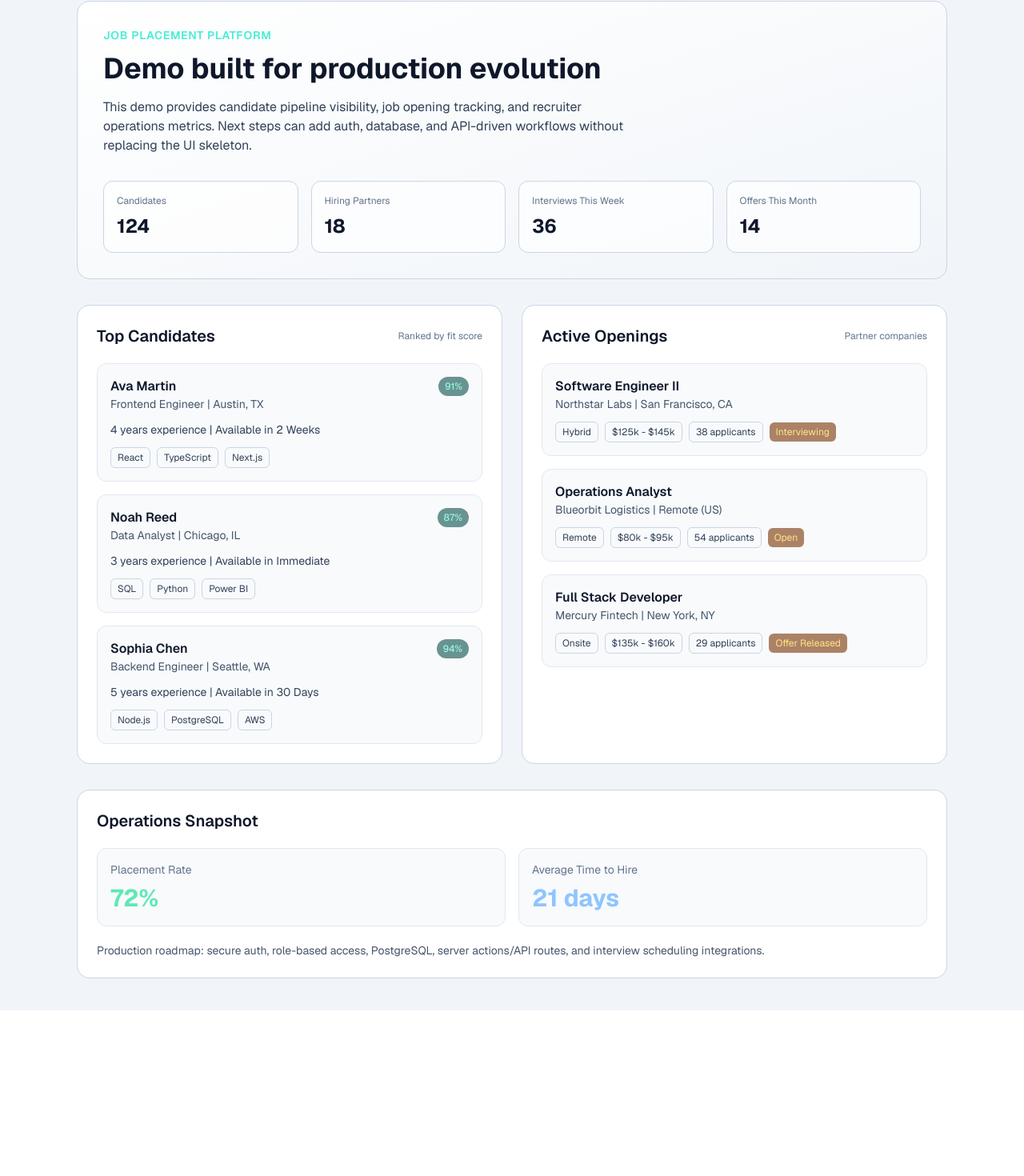
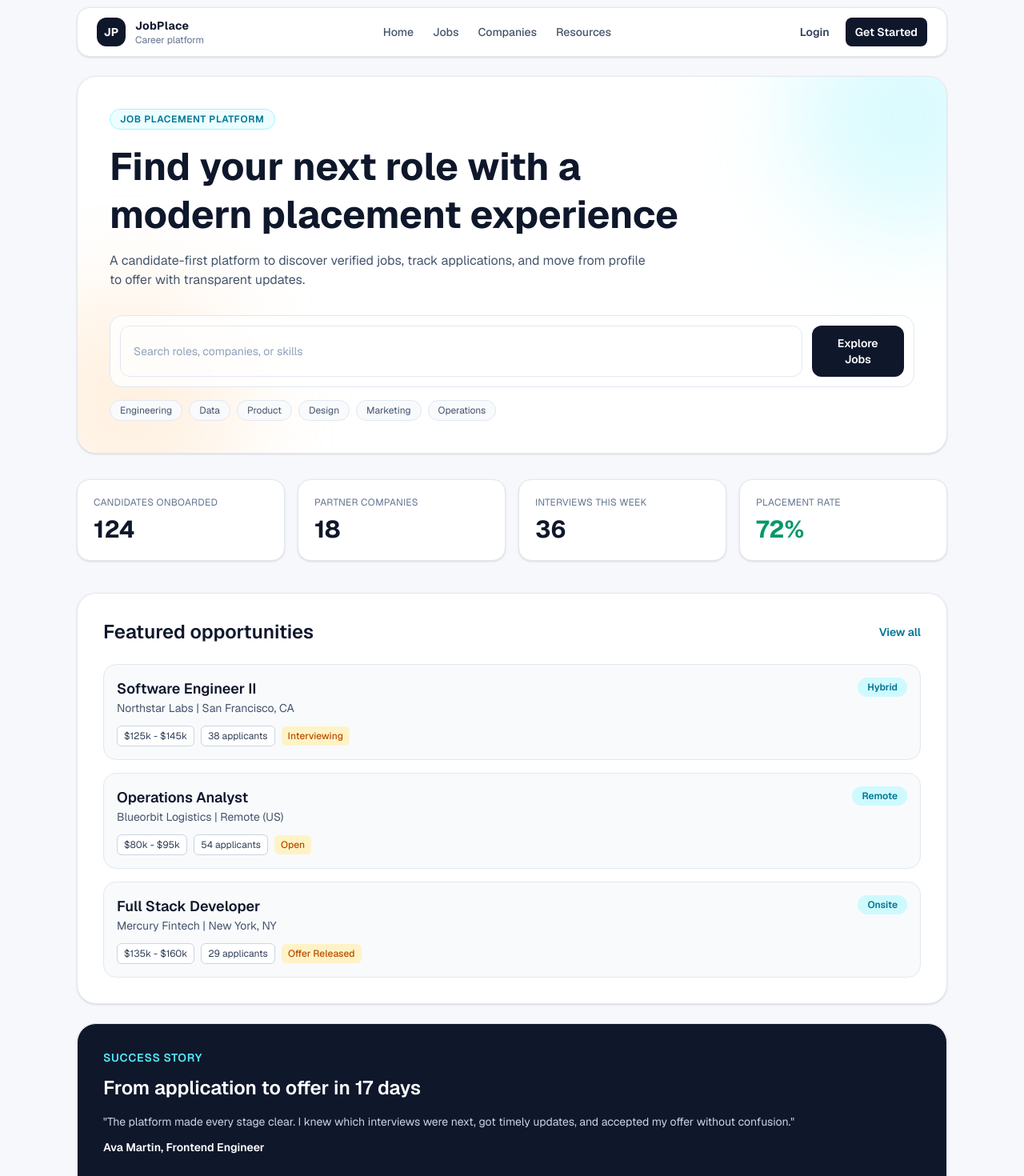
Before and after one commit to vitchcraftstudios/job-placement-platform, a Next.js app: page / in a window 1280 px wide. Shown: the part 39-1509 px from the top of the page at 80% size. Before the commit the page ends 1302 px from the top, so only its background shows below. Built offline with nearby package versions, Linux system fonts and the light colour scheme.

Commit message:
Modern landing UI with nav hero and search

```diff
--- a/app/page.tsx
+++ b/app/page.tsx
@@ -1,108 +1,149 @@
-import { candidates, jobOpenings, pipeline } from "./data";
+import { jobOpenings, pipeline } from "./data";
+
+const processSteps = [
+  {
+    title: "Build your profile",
+    detail: "Create a skills-first profile with portfolio links and role preferences.",
+  },
+  {
+    title: "Get matched instantly",
+    detail: "Our matching engine highlights roles aligned to your skills and goals.",
+  },
+  {
+    title: "Interview confidently",
+    detail: "Track status, prep notes, and interviews from one clean workflow.",
+  },
+];
+
+const categories = ["Engineering", "Data", "Product", "Design", "Marketing", "Operations"];
 
 export default function Home() {
-  const kpis = [
-    { label: "Candidates", value: pipeline.totalCandidates.toString() },
-    { label: "Hiring Partners", value: pipeline.activePartners.toString() },
-    { label: "Interviews This Week", value: pipeline.interviewsThisWeek.toString() },
-    { label: "Offers This Month", value: pipeline.offersThisMonth.toString() },
-  ];
+  return (
+    <div className="min-h-screen bg-[#f7f8fc] text-slate-900">
+      <main className="mx-auto w-full max-w-6xl px-6 py-8 sm:px-8 sm:py-12">
+        <header className="mb-6 flex items-center justify-between rounded-2xl border border-slate-200 bg-white px-4 py-3 shadow-sm sm:px-6">
+          <div className="flex items-center gap-3">
+            <span className="inline-flex h-9 w-9 items-center justify-center rounded-xl bg-slate-900 text-sm font-bold text-white">
+              JP
+            </span>
+            <div>
+              <p className="text-sm font-bold tracking-wide">JobPlace</p>
+              <p className="text-xs text-slate-500">Career platform</p>
+            </div>
+          </div>
+          <nav className="hidden items-center gap-6 text-sm font-medium text-slate-600 md:flex">
+            <a href="#" className="transition hover:text-slate-900">
+              Home
+            </a>
+            <a href="#" className="transition hover:text-slate-900">
+              Jobs
+            </a>
+            <a href="#" className="transition hover:text-slate-900">
+              Companies
+            </a>
+            <a href="#" className="transition hover:text-slate-900">
+              Resources
+            </a>
+          </nav>
+          <div className="flex items-center gap-2">
+            <button className="rounded-lg px-3 py-2 text-sm font-semibold text-slate-700 transition hover:bg-slate-100">
+              Login
+            </button>
+            <button className="rounded-lg bg-slate-900 px-3 py-2 text-sm font-semibold text-white transition hover:bg-slate-700">
+              Get Started
+            </button>
+          </div>
+        </header>
 
-  return (
-    <div className="min-h-screen bg-slate-100 text-slate-900">
-      <main className="mx-auto w-full max-w-6xl px-6 py-10 sm:px-8">
-        <section className="rounded-2xl border border-slate-300 bg-gradient-to-br from-white to-slate-100 p-8">
-          <p className="text-sm font-semibold uppercase tracking-wider text-teal-300">
+        <section className="relative overflow-hidden rounded-3xl border border-slate-200 bg-white p-7 shadow-sm sm:p-10">
+          <div className="pointer-events-none absolute -right-24 -top-24 h-72 w-72 rounded-full bg-cyan-200/40 blur-3xl" />
+          <div className="pointer-events-none absolute -left-20 -bottom-20 h-72 w-72 rounded-full bg-orange-200/35 blur-3xl" />
+
+          <div className="relative">
+            <p className="inline-flex rounded-full border border-cyan-200 bg-cyan-50 px-3 py-1 text-xs font-semibold uppercase tracking-wider text-cyan-700">
               Job Placement Platform
             </p>
-          <h1 className="mt-3 text-3xl font-bold text-slate-900 sm:text-4xl">
-            Demo built for production evolution
+            <h1 className="mt-4 max-w-3xl text-4xl font-bold leading-tight sm:text-5xl">
+              Find your next role with a modern placement experience
             </h1>
-          <p className="mt-4 max-w-2xl text-sm text-slate-700 sm:text-base">
-            This demo provides candidate pipeline visibility, job opening tracking,
-            and recruiter operations metrics. Next steps can add auth, database,
-            and API-driven workflows without replacing the UI skeleton.
+            <p className="mt-4 max-w-2xl text-base text-slate-600">
+              A candidate-first platform to discover verified jobs, track applications,
+              and move from profile to offer with transparent updates.
             </p>
 
-          <div className="mt-8 grid gap-4 sm:grid-cols-2 lg:grid-cols-4">
-            {kpis.map((item) => (
-              <article
-                key={item.label}
-                className="rounded-xl border border-slate-300 bg-white/70 p-4"
-              >
-                <p className="text-xs text-slate-500">{item.label}</p>
-                <p className="mt-2 text-2xl font-bold text-slate-900">{item.value}</p>
-              </article>
-            ))}
-          </div>
-        </section>
-
-        <section className="mt-8 grid gap-6 lg:grid-cols-2">
-          <article className="rounded-2xl border border-slate-300 bg-white p-6">
-            <div className="flex items-center justify-between">
-              <h2 className="text-xl font-semibold">Top Candidates</h2>
-              <span className="text-xs text-slate-500">Ranked by fit score</span>
+            <div className="mt-8 flex flex-col gap-3 rounded-2xl border border-slate-200 bg-white/80 p-3 backdrop-blur sm:flex-row">
+              <input
+                className="w-full rounded-xl border border-slate-200 px-4 py-3 text-sm outline-none placeholder:text-slate-400 focus:border-cyan-400"
+                placeholder="Search roles, companies, or skills"
+                readOnly
+              />
+              <button className="rounded-xl bg-slate-900 px-5 py-3 text-sm font-semibold text-white transition hover:bg-slate-700">
+                Explore Jobs
+              </button>
             </div>
 
-            <div className="mt-5 space-y-4">
-              {candidates.map((candidate) => (
-                <div
-                  key={candidate.id}
-                  className="rounded-xl border border-slate-200 bg-slate-50 p-4"
+            <div className="mt-4 flex flex-wrap gap-2">
+              {categories.map((item) => (
+                <span
+                  key={item}
+                  className="rounded-full border border-slate-200 bg-slate-50 px-3 py-1 text-xs text-slate-600"
                 >
-                  <div className="flex items-start justify-between gap-3">
-                    <div>
-                      <p className="font-semibold text-slate-900">{candidate.name}</p>
-                      <p className="text-sm text-slate-600">
-                        {candidate.role} | {candidate.location}
-                      </p>
-                    </div>
-                    <span className="rounded-full bg-teal-900/60 px-2 py-1 text-xs font-medium text-teal-200">
-                      {candidate.score}%
-                    </span>
-                  </div>
-                  <p className="mt-3 text-sm text-slate-700">
-                    {candidate.experience} experience | Available in {candidate.availability}
-                  </p>
-                  <div className="mt-3 flex flex-wrap gap-2">
-                    {candidate.skills.map((skill) => (
-                      <span
-                        key={skill}
-                        className="rounded-md border border-slate-300 px-2 py-1 text-xs text-slate-700"
-                      >
-                        {skill}
+                  {item}
                 </span>
               ))}
             </div>
           </div>
-              ))}
+        </section>
+
+        <section className="mt-8 grid gap-4 sm:grid-cols-2 lg:grid-cols-4">
+          <article className="rounded-2xl border border-slate-200 bg-white p-5 shadow-sm">
+            <p className="text-xs uppercase tracking-wide text-slate-500">Candidates onboarded</p>
+            <p className="mt-2 text-3xl font-bold">{pipeline.totalCandidates}</p>
+          </article>
+          <article className="rounded-2xl border border-slate-200 bg-white p-5 shadow-sm">
+            <p className="text-xs uppercase tracking-wide text-slate-500">Partner companies</p>
+            <p className="mt-2 text-3xl font-bold">{pipeline.activePartners}</p>
+          </article>
+          <article className="rounded-2xl border border-slate-200 bg-white p-5 shadow-sm">
+            <p className="text-xs uppercase tracking-wide text-slate-500">Interviews this week</p>
+            <p className="mt-2 text-3xl font-bold">{pipeline.interviewsThisWeek}</p>
+          </article>
+          <article className="rounded-2xl border border-slate-200 bg-white p-5 shadow-sm">
+            <p className="text-xs uppercase tracking-wide text-slate-500">Placement rate</p>
+            <p className="mt-2 text-3xl font-bold text-emerald-600">{pipeline.placementRate}</p>
+          </article>
+        </section>
+
+        <section className="mt-10 grid gap-6 lg:grid-cols-[1.2fr,0.8fr]">
+          <article className="rounded-3xl border border-slate-200 bg-white p-6 shadow-sm sm:p-8">
+            <div className="flex items-center justify-between">
+              <h2 className="text-2xl font-semibold">Featured opportunities</h2>
+              <a href="#" className="text-sm font-semibold text-cyan-700">
+                View all
+              </a>
             </div>
-          </article>
-
-          <article className="rounded-2xl border border-slate-300 bg-white p-6">
-            <div className="flex items-center justify-between">
-              <h2 className="text-xl font-semibold">Active Openings</h2>
-              <span className="text-xs text-slate-500">Partner companies</span>
-            </div>
-
-            <div className="mt-5 space-y-4">
+            <div className="mt-6 space-y-4">
               {jobOpenings.map((job) => (
-                <div key={job.id} className="rounded-xl border border-slate-200 bg-slate-50 p-4">
-                  <p className="font-semibold text-slate-900">{job.title}</p>
+                <div key={job.id} className="rounded-2xl border border-slate-200 bg-slate-50 p-4">
+                  <div className="flex flex-wrap items-start justify-between gap-3">
+                    <div>
+                      <h3 className="text-lg font-semibold">{job.title}</h3>
                       <p className="text-sm text-slate-600">
                         {job.company} | {job.location}
                       </p>
-                  <div className="mt-3 flex flex-wrap items-center gap-2 text-xs">
-                    <span className="rounded-md border border-slate-300 px-2 py-1 text-slate-700">
+                    </div>
+                    <span className="rounded-full bg-cyan-100 px-3 py-1 text-xs font-semibold text-cyan-700">
                       {job.mode}
                     </span>
-                    <span className="rounded-md border border-slate-300 px-2 py-1 text-slate-700">
+                  </div>
+                  <div className="mt-3 flex flex-wrap items-center gap-2 text-xs">
+                    <span className="rounded-md border border-slate-300 bg-white px-2 py-1 text-slate-700">
                       {job.salary}
                     </span>
-                    <span className="rounded-md border border-slate-300 px-2 py-1 text-slate-700">
+                    <span className="rounded-md border border-slate-300 bg-white px-2 py-1 text-slate-700">
                       {job.applicants} applicants
                     </span>
-                    <span className="rounded-md bg-amber-900/60 px-2 py-1 text-amber-200">
+                    <span className="rounded-md bg-amber-100 px-2 py-1 font-medium text-amber-700">
                       {job.status}
                     </span>
                   </div>
@@ -110,24 +151,51 @@ export default function Home() {
               ))}
             </div>
           </article>
+
+          <article className="rounded-3xl border border-slate-200 bg-slate-900 p-6 text-white shadow-sm sm:p-8">
+            <p className="text-sm font-semibold uppercase tracking-wider text-cyan-300">Success story</p>
+            <h3 className="mt-3 text-2xl font-semibold">From application to offer in 17 days</h3>
+            <p className="mt-4 text-sm text-slate-300">
+              &quot;The platform made every stage clear. I knew which interviews were next,
+              got timely updates, and accepted my offer without confusion.&quot;
+            </p>
+            <p className="mt-3 text-sm font-semibold">Ava Martin, Frontend Engineer</p>
+            <div className="mt-7 rounded-2xl border border-slate-700 bg-slate-800/70 p-4">
+              <p className="text-xs text-slate-300">Average time to hire</p>
+              <p className="mt-2 text-3xl font-bold text-cyan-300">{pipeline.avgTimeToHire}</p>
+            </div>
+          </article>
         </section>
 
-        <section className="mt-8 rounded-2xl border border-slate-300 bg-white p-6">
-          <h2 className="text-xl font-semibold">Operations Snapshot</h2>
-          <div className="mt-5 grid gap-4 sm:grid-cols-2">
-            <div className="rounded-xl border border-slate-200 bg-slate-50 p-4">
-              <p className="text-sm text-slate-500">Placement Rate</p>
-              <p className="mt-2 text-3xl font-bold text-emerald-300">{pipeline.placementRate}</p>
+        <section className="mt-10 rounded-3xl border border-slate-200 bg-white p-6 shadow-sm sm:p-8">
+          <h2 className="text-2xl font-semibold">How it works</h2>
+          <div className="mt-6 grid gap-4 md:grid-cols-3">
+            {processSteps.map((step, idx) => (
+              <article key={step.title} className="rounded-2xl border border-slate-200 bg-slate-50 p-4">
+                <span className="inline-flex h-7 w-7 items-center justify-center rounded-full bg-slate-900 text-xs font-semibold text-white">
+                  {idx + 1}
+                </span>
+                <h3 className="mt-3 font-semibold">{step.title}</h3>
+                <p className="mt-2 text-sm text-slate-600">{step.detail}</p>
+              </article>
+            ))}
           </div>
-            <div className="rounded-xl border border-slate-200 bg-slate-50 p-4">
-              <p className="text-sm text-slate-500">Average Time to Hire</p>
-              <p className="mt-2 text-3xl font-bold text-blue-300">{pipeline.avgTimeToHire}</p>
+        </section>
+
+        <section className="mt-10 rounded-3xl bg-gradient-to-r from-cyan-600 to-blue-600 p-7 text-white shadow-sm sm:p-10">
+          <h2 className="max-w-2xl text-3xl font-bold">Ready to launch your career move?</h2>
+          <p className="mt-3 max-w-xl text-sm text-cyan-50">
+            This demo is built to evolve into production with auth, database, role-based
+            access, and workflows for applications, interviews, and offers.
+          </p>
+          <div className="mt-6 flex flex-wrap gap-3">
+            <button className="rounded-xl bg-white px-5 py-3 text-sm font-semibold text-slate-900 transition hover:bg-slate-100">
+              Create Candidate Profile
+            </button>
+            <button className="rounded-xl border border-white/60 px-5 py-3 text-sm font-semibold text-white transition hover:bg-white/10">
+              Hire With Us
+            </button>
           </div>
-          </div>
-          <p className="mt-5 text-sm text-slate-600">
-            Production roadmap: secure auth, role-based access, PostgreSQL,
-            server actions/API routes, and interview scheduling integrations.
-          </p>
         </section>
       </main>
     </div>
```
Lines whose indentation alone changed are shown as unchanged.
